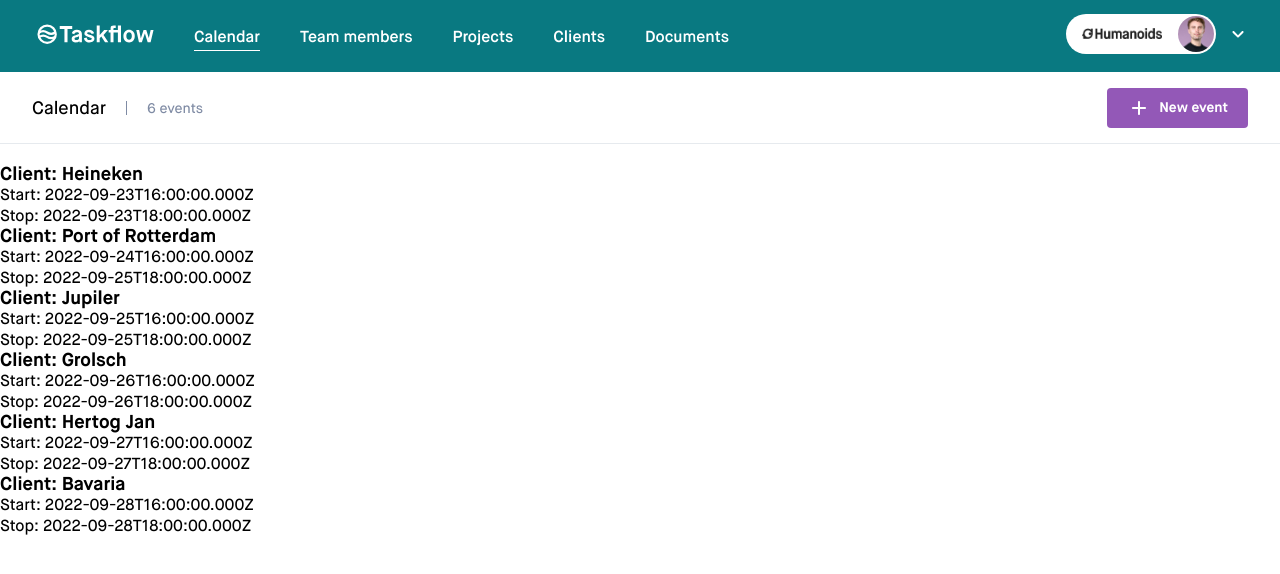
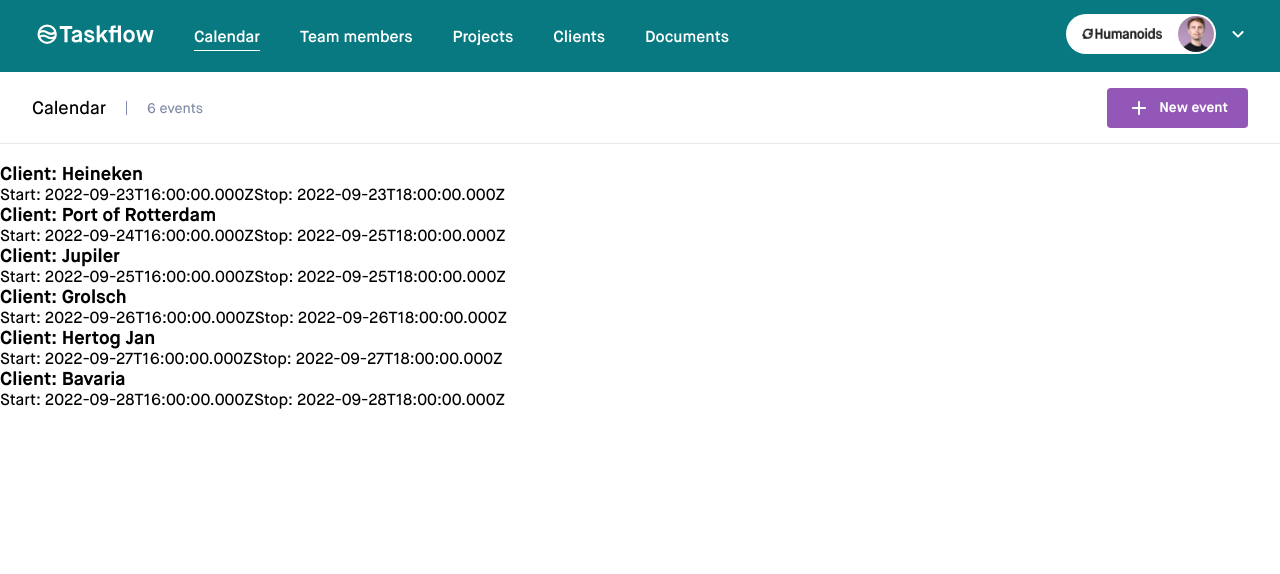
Before and after one commit to humanoidsbv/taskflow-jasper, a Next.js app: page / in a window 1280 px wide. Shown: the top 574 px of the page. Built offline with nearby package versions, Linux system fonts and the light colour scheme.

Commit message:
Reorganised timeEntries.ts

```diff
--- a/services/timeEntries.ts
+++ /dev/null
@@ -1,38 +0,0 @@
-export const timeEntries = [
-    {
-        id: 1,
-        client: 'Heineken',
-        startTimestamp: '2022-09-23T16:00:00.000Z',
-        stopTimestamp: '2022-09-23T18:00:00.000Z'
-    },
-    {
-        id: 2,
-        client: 'Port of Rotterdam',
-        startTimestamp: '2022-09-24T16:00:00.000Z',
-        stopTimestamp: '2022-09-25T18:00:00.000Z'
-    },
-    {
-        id: 3,
-        client: 'Jupiler',
-        startTimestamp: '2022-09-25T16:00:00.000Z',
-        stopTimestamp: '2022-09-25T18:00:00.000Z'
-    },
-    {
-        id: 4,
-        client: 'Grolsch',
-        startTimestamp: '2022-09-26T16:00:00.000Z',
-        stopTimestamp: '2022-09-26T18:00:00.000Z'
-    },
-    {
-        id: 5,
-        client: 'Hertog Jan',
-        startTimestamp: '2022-09-27T16:00:00.000Z',
-        stopTimestamp: '2022-09-27T18:00:00.000Z'
-    },
-    {
-        id: 6,
-        client: 'Bavaria',
-        startTimestamp: '2022-09-28T16:00:00.000Z',
-        stopTimestamp: '2022-09-28T18:00:00.000Z'
-    },
-];
--- a/src/app/page.tsx
+++ b/src/app/page.tsx
@@ -3,7 +3,7 @@
 import { Button } from "@/components/button/Button";
 import { Subheader } from "@/components/subheader/Subheader";
 import { TimeEntries } from "@/components/time-entries/TimeEntries";
-import { timeEntries } from "@/services/timeEntries";
+import { timeEntries } from "@/fixtures/timeEntries";
 import { translations } from "@/services/translations";
 import buttonIcon from "@/public/icons/plus-icon.svg";
 
@@ -21,7 +21,7 @@
           <span>{buttonText}</span>
         </Button>
       </Subheader>
-      <TimeEntries timeEntries={timeEntries} />
+      <TimeEntries timeEntriesData={timeEntries} />
     </>
   );
 }
--- a/src/components/filters/Filters.tsx
+++ b/src/components/filters/Filters.tsx
@@ -1,5 +1,5 @@
 import { teamMembers } from "@/services/teamMembers";
-import { timeEntries } from "@/services/timeEntries";
+import { timeEntries } from "../../../fixtures/timeEntries";
 
 import styles from "./Filters.module.css";
 
--- a/src/components/time-entries/TimeEntries.tsx
+++ b/src/components/time-entries/TimeEntries.tsx
@@ -1,14 +1,18 @@
+"use client";
+
+import { useState } from "react";
+
 import { Filters } from "../filters/Filters";
+import { timeEntries } from "@/fixtures/timeEntries";
 import { TimeEntry } from "../time-entry/TimeEntry";
 
-import { timeEntries } from "@/services/timeEntries";
 import styles from "./TimeEntries.module.css";
 
 interface TimeEntriesProps {
-  timeEntries: typeof timeEntries;
+  timeEntriesData: typeof timeEntries;
 }
 
-export const TimeEntries = ({ timeEntries }: TimeEntriesProps) => {
+export const TimeEntries = ({ timeEntriesData }: TimeEntriesProps) => {
   const filters = [
     {
       filterTitle: "All",
@@ -22,6 +26,8 @@
     },
   ];
 
+  const [timeEntries, setTimeEntries] = useState(timeEntriesData);
+
   return (
     <div className={styles.container}>
       <Filters filters={filters} />
--- a/src/components/time-entry/TimeEntry.tsx
+++ b/src/components/time-entry/TimeEntry.tsx
@@ -1,21 +1,21 @@
+import { timeEntries } from "@/fixtures/timeEntries";
+
 import styles from "./TimeEntry.module.css";
-
-import { timeEntries } from "@/services/timeEntries";
 
 interface TimeEntryProps {
   timeEntry: (typeof timeEntries)[number];
 }
 
 export const TimeEntry = ({ timeEntry }: TimeEntryProps) => {
-  const { id, client, startTimestamp, stopTimestamp } = timeEntry;
+  const { client, startTimestamp, stopTimestamp } = timeEntry;
 
   return (
     <li className={styles.timeEntry}>
       <div className={styles.timeEntryHeader}>
         <div className={styles.timeEntryTitle}>
           <h3>Client: {client}</h3>
-          <p>Start: {startTimestamp}</p>
-          <p>Stop: {stopTimestamp}</p>
+          <span>Start: {startTimestamp}</span>
+          <span>Stop: {stopTimestamp}</span>
         </div>
       </div>
     </li>
```
